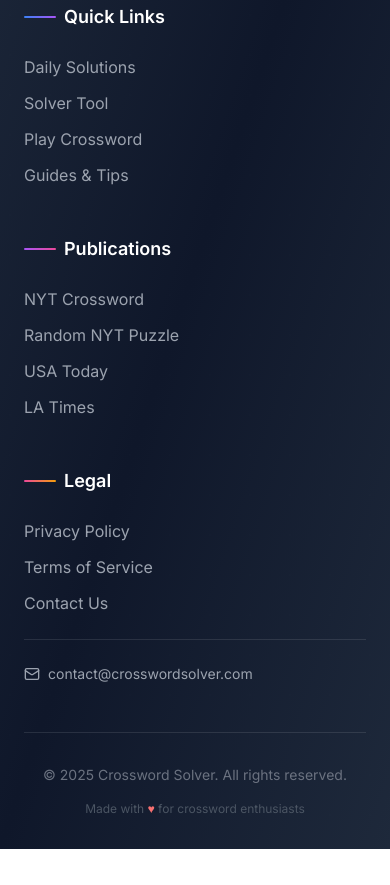
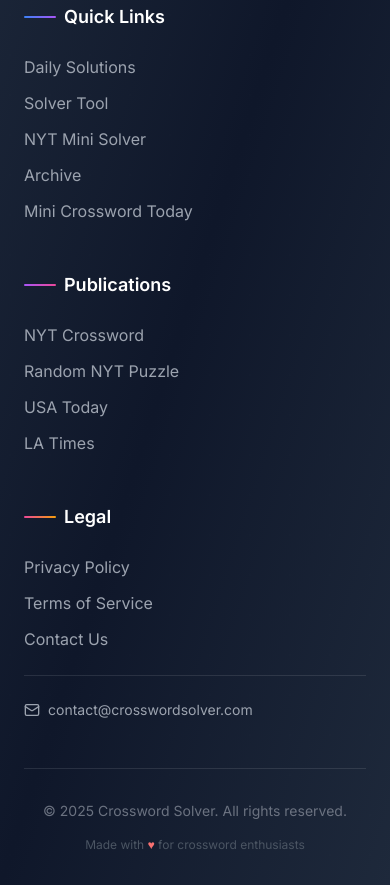
Before and after one commit to 0xSatwik/crosasword-solver-and-answer, a Next.js app: page / in a window 390 px wide. Shown: the part 4000-4885 px from the top of the page. Before the commit the page ends 4849 px from the top, so only its background shows below. Built offline with nearby package versions, Linux system fonts and the light colour scheme.

Commit message:
feat: add new Footer, MobileMenu, and Navigation components.

```diff
--- a/src/app/components/Footer.tsx
+++ b/src/app/components/Footer.tsx
@@ -7,8 +7,9 @@
     const quickLinks = [
         { href: '/nyt-crossword-answer-today', label: 'Daily Solutions' },
         { href: '/solver', label: 'Solver Tool' },
-        { href: '/play-crossword', label: 'Play Crossword' },
-        { href: '/guides', label: 'Guides & Tips' },
+        { href: '/nyt-mini-solver', label: 'NYT Mini Solver' },
+        { href: '/archive', label: 'Archive' },
+        { href: '/nyt-mini-answer-today', label: 'Mini Crossword Today' },
     ];
 
     const publications = [
--- a/src/app/components/MobileMenu.tsx
+++ b/src/app/components/MobileMenu.tsx
@@ -3,15 +3,15 @@
 import { useState, useEffect } from 'react';
 import Link from 'next/link';
 import { usePathname } from 'next/navigation';
-import { Home, Calendar, Wrench, Puzzle, BookOpen, Search, X, Menu } from 'lucide-react';
+import { Home, Calendar, Wrench, Puzzle, BookOpen, Search, X, Menu, Sparkles, Archive } from 'lucide-react';
 import { createPortal } from 'react-dom';
 
 const menuItems = [
   { href: '/', label: 'Home', icon: Home, description: 'Back to homepage' },
   { href: "/daily", label: 'Daily Crosswords', icon: Calendar, description: 'Today\'s puzzles' },
   { href: '/solver', label: 'Solver Tool', icon: Wrench, description: 'Find answers' },
-  { href: "/play-crossword", label: 'Play Crossword', icon: Puzzle, description: 'Interactive puzzles' },
-  { href: '/guides', label: 'Guides', icon: BookOpen, description: 'Tips & tricks' }
+  { href: "/nyt-mini-solver", label: 'NYT Mini Solver', icon: Sparkles, description: 'Solve mini clues' },
+  { href: '/archive', label: 'Archive', icon: Archive, description: 'All puzzles' }
 ];
 
 function MobileMenuPortal({ children }: { children: React.ReactNode }) {
--- a/src/app/components/Navigation.tsx
+++ b/src/app/components/Navigation.tsx
@@ -9,8 +9,8 @@
   const navItems = [
     { href: '/daily', label: 'Daily Crosswords' },
     { href: '/solver', label: 'Solver Tool' },
-    { href: '/play-crossword', label: 'Play Crossword' },
-    { href: '/guides', label: 'Guides' }
+    { href: '/nyt-mini-solver', label: 'NYT Mini Solver' },
+    { href: '/archive', label: 'Archive' }
   ];
 
   return (
```
